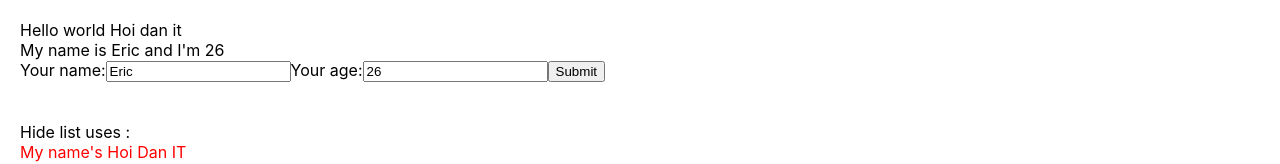
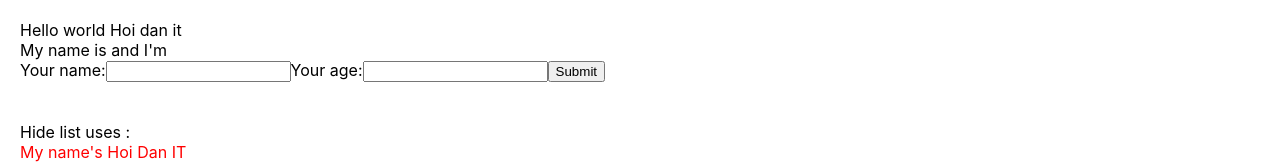
Before and after one commit to vanthoi08/test-demo-react, a React (Create React App) app: page / in a window 1280 px wide. Shown: the top 164 px of the page. Built offline with nearby package versions, Linux system fonts and the light colour scheme.

Commit message:
video 26

```diff
--- a/src/components/UserInfor.js
+++ b/src/components/AddUserInfor.js
@@ -1,10 +1,10 @@
 import React from "react";
-class UserInfor extends React.Component {
+class AddUserInfor extends React.Component {
 
     state = {
-        name: 'Eric',
+        name: '',
         address: 'Hoi dan it',
-        age: 26
+        age: ''
     };
     // JSX
 
@@ -24,7 +24,11 @@
     }
     handleOnSubmit = (event) => {
         event.preventDefault();
-        console.log(this.state);
+        this.props.handleAddNewUser({
+            id: Math.floor((Math.random() * 100) + 1) + '-random',
+            name: this.state.name,
+            age: this.state.age
+        });
     }
     render() {
         return (
@@ -54,4 +58,4 @@
 
 }
 
-export default UserInfor;
+export default AddUserInfor;
--- a/src/components/DisplayInfor.js
+++ b/src/components/DisplayInfor.js
@@ -28,6 +28,7 @@
                     <div>
                         {listUsers.map((user, index) => {
                             return (
+                                // convert string to number javascript thêm dấu + ở phía trước
                                 <div key={user.id} className={+user.age > 18 ? "green" : "red"} >
                                     <div>My name's {user.name} </div>
                                     <div>My age's {user.age} </div>
--- a/src/components/MyComponent.js
+++ b/src/components/MyComponent.js
@@ -2,10 +2,9 @@
 // function component
 
 import React from 'react';
-import UserInfor from './UserInfor';
+import AddUserInfor from './AddUserInfor';
 import DisplayInfor from './DisplayInfor';
 class MyComponent extends React.Component {
-
     state = {
         listUsers: [
             { id: 1, name: "Hoi Dan IT", age: "16" },
@@ -14,19 +13,35 @@
         ]
     }
 
+    handleAddNewUser = (userObj) => {
+        // Cách 1 code thông thường
+        // let listUsersNew = this.state.listUsers;
+        // listUsersNew.unshift(userObj);
+        // this.setState({
+        //     listUsers: listUsersNew
+        // })
+
+        // Cách 2 dùng toán tử ...
+        this.setState({
+            listUsers: [userObj, ...this.state.listUsers]  // thêm vào đầu mảng
+            // listUsers: [...this.state.listUsers,userObj]  // thêm vào cuối mảng
+        })
+
+    }
     render() {
 
         // DRY: dont't repeat youseft
         return (
             <div>
-                <UserInfor />
+                <AddUserInfor
+                    handleAddNewUser={this.handleAddNewUser} // truyền 1 function thì không dùng dấu ()
+                />
                 <br></br>
                 <br></br>
                 <DisplayInfor
                     listUsers={this.state.listUsers}
+
                 />
-
-
             </div>
 
         );
```
